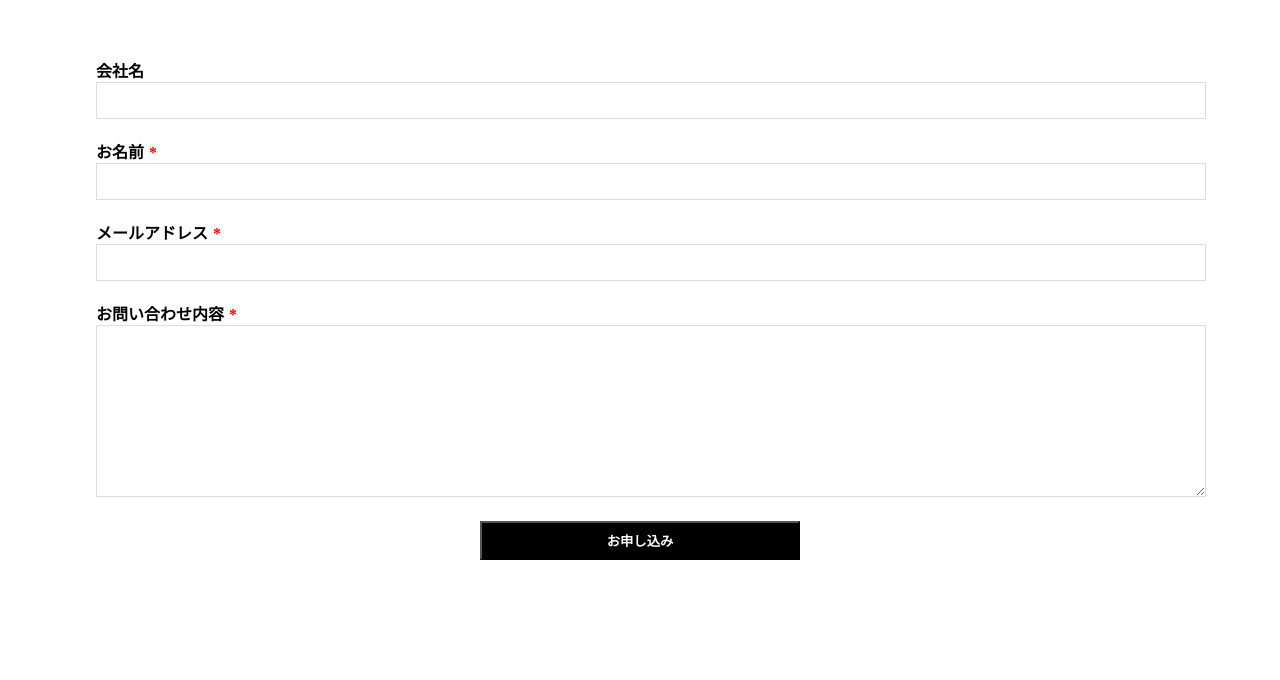
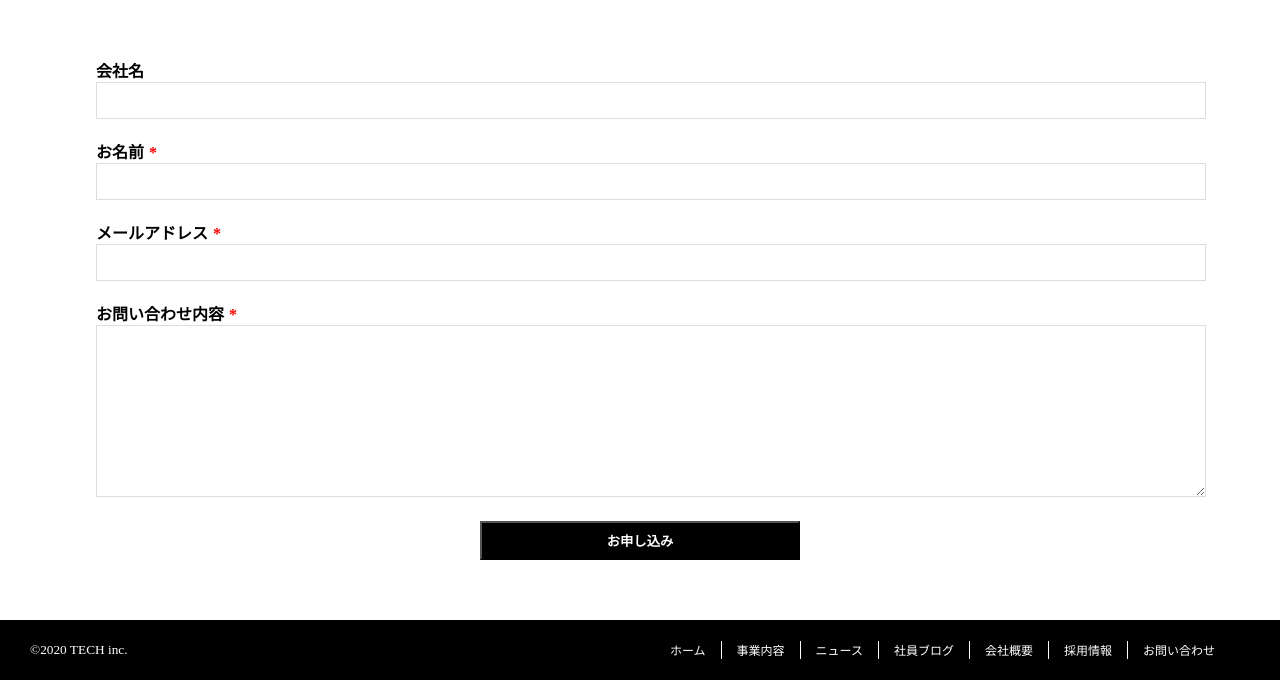
Before and after one commit to nezutti/corporate, a plain HTML site: page contact.html in a window 1280 px wide. Shown: the part 302-982 px from the top of the page. Before the commit the page ends 922 px from the top, so only its background shows below. Drawn offline with Linux system fonts and the light colour scheme.

Commit message:
first-submit

```diff
--- a/contact.html
+++ b/contact.html
@@ -76,7 +76,7 @@
     </div>
     <div class="form-item">
       <p class="form-item-label">メールアドレス<span>*</span></p>
-      <input type="text"  name="mail"  class="form-item-input" pattern=".@" title="メールアドレスに@を含めてください" required >
+      <input type="email"  name="email"  class="form-item-input"  required >
     </div>
     <div class="form-item">
       <p class="form-item-label">お問い合わせ内容<span>*</span></p>
@@ -85,6 +85,22 @@
     <input type="submit" class="form-btn" value="お申し込み">
 
   </form>
+
+  <footer class="footer">
+    <small>&copy;2020 TECH inc.</small>
+    <nav class="footer-nav">
+      <ul class="footer-nav-list">
+        <li class="footer-nav-item"><a href="index.html">ホーム</a></li>
+        <li class="footer-nav-item"><a href="service.html">事業内容</a></li>
+        <li class="footer-nav-item"><a href="news.html">ニュース</a></li>
+        <li class="footer-nav-item"><a href="blog.html">社員ブログ</a></li>
+        <li class="footer-nav-item"><a href="company.html">会社概要</a></li>
+        <li class="footer-nav-item"><a href="recruit.html">採用情報</a></li>
+        <li class="footer-nav-item"><a href="contact.html">お問い合わせ</a></li>
+      </ul>
+    </nav>
+  </footer>
+
   <script src="js/main.js"></script>
 </body>
 </html>
--- a/css/blog.css
+++ b/css/blog.css
@@ -259,12 +259,12 @@
 }
 
 .contact-contents h2 {
-  font-size: 40px;
+  font-size: 30px;
   margin-bottom: 20px;
 }
 
 .contact-contents p {
-  font-size: 20px;
+  font-size: 15px;
   margin-bottom: 40px;
 }
 
@@ -295,20 +295,24 @@
   align-items: center;
   height: 60px;
 
+
 }
 
 
 .footer-nav {
-  width: 60%;
+
   margin-left: 100px;
+
   text-align: center;
-  padding-left: 80px;
+
+
 }
 
 .footer-nav-list {
   display: flex;
   flex-wrap: wrap;
-  margin-right: 10px;
+  justify-content: space-around;
+
   width: 100%;
   align-items: center;
 
@@ -317,16 +321,24 @@
 
 .footer-nav-item {
   list-style: none;
-  margin-right: 2%;
+
+
+  text-align: center;
+  padding-right: 15px;
+  padding-left: 15px;
+
 
   border-right: 1px solid white;
-  width: 10%;
+
 
 }
 
 .footer-nav-item:nth-of-type(7) {
-  width: 15%;
+  margin-right: 50px;
+  border-right: none;
 }
+
+
 
 .footer-nav-item a {
   text-decoration: none;
@@ -339,8 +351,9 @@
 .footer small {
   display: block;
   margin-left: 30px;
-  width: 35%;
-  padding-left: 30px;
+  width: 300px;
+
+
 }
 
 @media screen and (max-width:768px) {
@@ -362,6 +375,7 @@
 
   .footer-nav-item:nth-of-type(7) {
     width: 100%;
+    margin-right: 0px;
   }
 
 
--- a/css/company.css
+++ b/css/company.css
@@ -253,12 +253,12 @@
 }
 
 .contact-contents h2 {
-  font-size: 40px;
+  font-size: 30px;
   margin-bottom: 20px;
 }
 
 .contact-contents p {
-  font-size: 20px;
+  font-size: 15px;
   margin-bottom: 40px;
 }
 
@@ -289,20 +289,24 @@
   align-items: center;
   height: 60px;
 
+
 }
 
 
 .footer-nav {
-  width: 60%;
+
   margin-left: 100px;
+
   text-align: center;
-  padding-left: 80px;
+
+
 }
 
 .footer-nav-list {
   display: flex;
   flex-wrap: wrap;
-  margin-right: 10px;
+  justify-content: space-around;
+
   width: 100%;
   align-items: center;
 
@@ -311,16 +315,24 @@
 
 .footer-nav-item {
   list-style: none;
-  margin-right: 2%;
+
+
+  text-align: center;
+  padding-right: 15px;
+  padding-left: 15px;
+
 
   border-right: 1px solid white;
-  width: 10%;
+
 
 }
 
 .footer-nav-item:nth-of-type(7) {
-  width: 15%;
+  margin-right: 50px;
+  border-right: none;
 }
+
+
 
 .footer-nav-item a {
   text-decoration: none;
@@ -333,8 +345,9 @@
 .footer small {
   display: block;
   margin-left: 30px;
-  width: 35%;
-  padding-left: 30px;
+  width: 300px;
+
+
 }
 
 @media screen and (max-width:768px) {
@@ -356,6 +369,7 @@
 
   .footer-nav-item:nth-of-type(7) {
     width: 100%;
+    margin-right: 0px;
   }
 
 
--- a/css/contact.css
+++ b/css/contact.css
@@ -258,3 +258,105 @@
   cursor:pointer;
 
 }
+
+
+
+
+
+
+.footer {
+  width: 100%;
+  background-color: black;
+
+  color: white;
+  display: flex;
+  justify-content: space-between;
+
+  align-items: center;
+  height: 60px;
+
+
+}
+
+
+.footer-nav {
+
+  margin-left: 100px;
+
+  text-align: center;
+
+
+}
+
+.footer-nav-list {
+  display: flex;
+  flex-wrap: wrap;
+  justify-content: space-around;
+
+  width: 100%;
+  align-items: center;
+
+
+}
+
+.footer-nav-item {
+  list-style: none;
+
+
+  text-align: center;
+  padding-right: 15px;
+  padding-left: 15px;
+
+
+  border-right: 1px solid white;
+
+
+}
+
+.footer-nav-item:nth-of-type(7) {
+  margin-right: 50px;
+  border-right: none;
+}
+
+
+
+.footer-nav-item a {
+  text-decoration: none;
+  color: white;
+  font-size: 12px;
+  text-align: center;
+
+}
+
+.footer small {
+  display: block;
+  margin-left: 30px;
+  width: 300px;
+
+
+}
+
+@media screen and (max-width:768px) {
+  .footer {
+    height: 220px;
+
+
+  }
+
+  .footer-nav {
+    padding-left: 0px;
+  }
+
+
+  .footer-nav-item {
+    width: 100%;
+  }
+
+
+  .footer-nav-item:nth-of-type(7) {
+    width: 100%;
+    margin-right: 0px;
+  }
+
+
+}
--- a/css/index.css
+++ b/css/index.css
@@ -1,6 +1,10 @@
 * {
   margin: 0px;
   padding: 0px;
+
+
+
+
 
 
 }
@@ -330,6 +334,21 @@
    font-size:15px;
    cursor:pointer;
 
+
+
+
+
+}
+
+
+
+@media screen and (max-width:768px) {
+  .news-text {
+    height: 25px;
+    line-height: 25px;
+    padding: 8px;
+  }
+
 }
 
 .news-text span{
@@ -363,7 +382,7 @@
 }
 
 .blog{
-  width:94%;
+  width:90%;
   margin:60px auto;
 
 }
@@ -373,18 +392,19 @@
 }
 
 .blog-contents{
-  width:94%;
-  margin:0 auto;
+  width:100%;
+
   display:flex;
+  justify-content:space-between;
   flex-wrap:wrap;
 
-  margin:40px;
+  margin-top:40px;
 
 }
 
 .blog-content{
   width:30%;
-  margin:0px 10px;
+
 
 
 
@@ -401,14 +421,14 @@
 
 @media screen and (max-width:768px) {
   .blog-content{
-    width:80%;
+    width:100%;
   }
 }
 
 .blog-btn{
   display:block;
   width:220px;
-  margin: auto;
+  margin: 30px auto;
   background-color:red;
   text-align:center;
   color:white;
@@ -501,12 +521,12 @@
 }
 
 .contact-contents h2 {
-  font-size: 40px;
+  font-size: 30px;
   margin-bottom: 20px;
 }
 
 .contact-contents p {
-  font-size: 20px;
+  font-size: 15px;
   margin-bottom: 40px;
 }
 
@@ -537,20 +557,24 @@
   align-items: center;
   height: 60px;
 
+
 }
 
 
 .footer-nav {
-  width: 60%;
+
   margin-left: 100px;
+
   text-align: center;
-  padding-left: 80px;
+
+
 }
 
 .footer-nav-list {
   display: flex;
   flex-wrap: wrap;
-  margin-right: 10px;
+ justify-content:space-around;
+
   width: 100%;
   align-items: center;
 
@@ -559,16 +583,24 @@
 
 .footer-nav-item {
   list-style: none;
-  margin-right: 2%;
+
+
+  text-align:center;
+  padding-right:15px;
+  padding-left:15px;
+
 
   border-right: 1px solid white;
-  width: 10%;
+
 
 }
 
-.footer-nav-item:nth-of-type(7) {
-  width: 15%;
+.footer-nav-item:nth-of-type(7){
+  margin-right:50px;
+  border-right:none;
 }
+
+
 
 .footer-nav-item a {
   text-decoration: none;
@@ -581,8 +613,9 @@
 .footer small {
   display: block;
   margin-left: 30px;
-  width: 35%;
-  padding-left: 30px;
+  width:300px;
+
+
 }
 
 @media screen and (max-width:768px) {
@@ -604,6 +637,7 @@
 
   .footer-nav-item:nth-of-type(7) {
     width: 100%;
+    margin-right:0px;
   }
 
 
--- a/css/news.css
+++ b/css/news.css
@@ -251,12 +251,12 @@
 }
 
 .contact-contents h2 {
-  font-size: 40px;
+  font-size: 30px;
   margin-bottom: 20px;
 }
 
 .contact-contents p {
-  font-size: 20px;
+  font-size: 15px;
   margin-bottom: 40px;
 }
 
@@ -287,20 +287,24 @@
   align-items: center;
   height: 60px;
 
+
 }
 
 
 .footer-nav {
-  width: 60%;
+
   margin-left: 100px;
+
   text-align: center;
-  padding-left: 80px;
+
+
 }
 
 .footer-nav-list {
   display: flex;
   flex-wrap: wrap;
-  margin-right: 10px;
+  justify-content: space-around;
+
   width: 100%;
   align-items: center;
 
@@ -309,16 +313,24 @@
 
 .footer-nav-item {
   list-style: none;
-  margin-right: 2%;
+
+
+  text-align: center;
+  padding-right: 15px;
+  padding-left: 15px;
+
 
   border-right: 1px solid white;
-  width: 10%;
+
 
 }
 
 .footer-nav-item:nth-of-type(7) {
-  width: 15%;
+  margin-right: 50px;
+  border-right: none;
 }
+
+
 
 .footer-nav-item a {
   text-decoration: none;
@@ -331,8 +343,9 @@
 .footer small {
   display: block;
   margin-left: 30px;
-  width: 35%;
-  padding-left: 30px;
+  width: 300px;
+
+
 }
 
 @media screen and (max-width:768px) {
@@ -354,6 +367,7 @@
 
   .footer-nav-item:nth-of-type(7) {
     width: 100%;
+    margin-right: 0px;
   }
 
 
--- a/css/recruit.css
+++ b/css/recruit.css
@@ -313,12 +313,12 @@
     }
 
     .contact-contents h2 {
-      font-size: 40px;
+      font-size: 30px;
       margin-bottom: 20px;
     }
 
     .contact-contents p {
-      font-size: 20px;
+      font-size: 15px;
       margin-bottom: 40px;
     }
 
@@ -349,20 +349,24 @@
           align-items: center;
           height: 60px;
 
+
         }
 
 
         .footer-nav {
-      width: 60%;
+
           margin-left: 100px;
+
           text-align: center;
-      padding-left: 80px;
+
+
         }
 
         .footer-nav-list {
           display: flex;
           flex-wrap: wrap;
-      margin-right: 10px;
+          justify-content: space-around;
+
           width: 100%;
           align-items: center;
 
@@ -371,16 +375,24 @@
 
         .footer-nav-item {
           list-style: none;
-      margin-right: 2%;
+
+
+          text-align: center;
+          padding-right: 15px;
+          padding-left: 15px;
+
 
           border-right: 1px solid white;
-      width: 10%;
+
 
         }
 
         .footer-nav-item:nth-of-type(7) {
-      width: 15%;
+          margin-right: 50px;
+          border-right: none;
         }
+
+
 
         .footer-nav-item a {
           text-decoration: none;
@@ -393,8 +405,9 @@
         .footer small {
           display: block;
           margin-left: 30px;
-      width: 35%;
-      padding-left: 30px;
+          width: 300px;
+
+
         }
 
         @media screen and (max-width:768px) {
@@ -416,6 +429,7 @@
 
           .footer-nav-item:nth-of-type(7) {
             width: 100%;
+            margin-right: 0px;
           }
 
 
--- a/css/service.css
+++ b/css/service.css
@@ -272,12 +272,12 @@
 }
 
 .contact-contents h2 {
-  font-size: 40px;
+  font-size: 30px;
   margin-bottom: 20px;
 }
 
 .contact-contents p {
-  font-size: 20px;
+  font-size: 15px;
   margin-bottom: 40px;
 }
 
@@ -308,20 +308,24 @@
   align-items: center;
   height: 60px;
 
+
 }
 
 
 .footer-nav {
-  width: 60%;
+
   margin-left: 100px;
+
   text-align: center;
-  padding-left: 80px;
+
+
 }
 
 .footer-nav-list {
   display: flex;
   flex-wrap: wrap;
-  margin-right: 10px;
+  justify-content: space-around;
+
   width: 100%;
   align-items: center;
 
@@ -330,16 +334,24 @@
 
 .footer-nav-item {
   list-style: none;
-  margin-right: 2%;
+
+
+  text-align: center;
+  padding-right: 15px;
+  padding-left: 15px;
+
 
   border-right: 1px solid white;
-  width: 10%;
+
 
 }
 
 .footer-nav-item:nth-of-type(7) {
-  width: 15%;
+  margin-right: 50px;
+  border-right: none;
 }
+
+
 
 .footer-nav-item a {
   text-decoration: none;
@@ -352,8 +364,9 @@
 .footer small {
   display: block;
   margin-left: 30px;
-  width: 35%;
-  padding-left: 30px;
+  width: 300px;
+
+
 }
 
 @media screen and (max-width:768px) {
@@ -375,6 +388,7 @@
 
   .footer-nav-item:nth-of-type(7) {
     width: 100%;
+    margin-right: 0px;
   }
 
 
```
Lines whose indentation alone changed are shown as unchanged.
